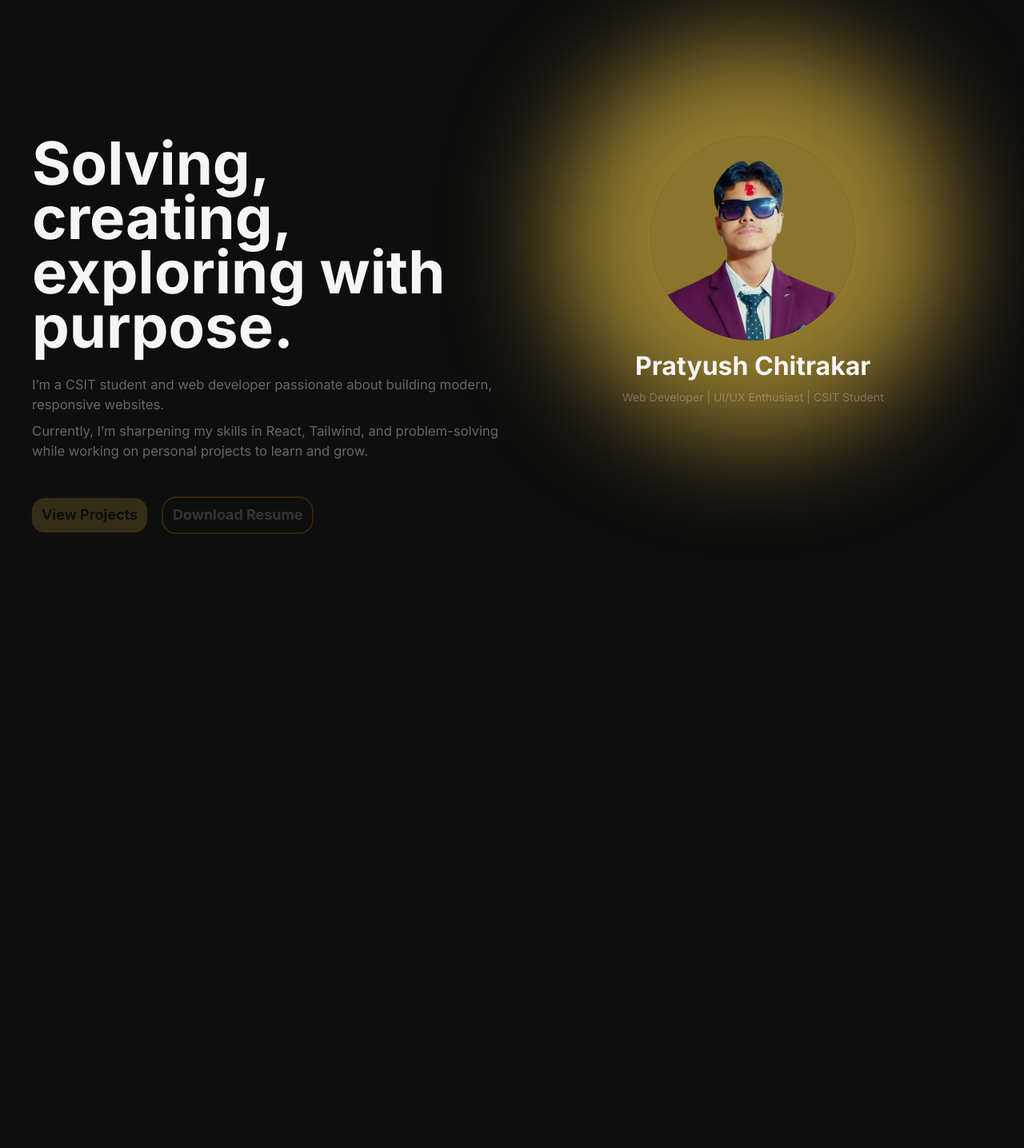
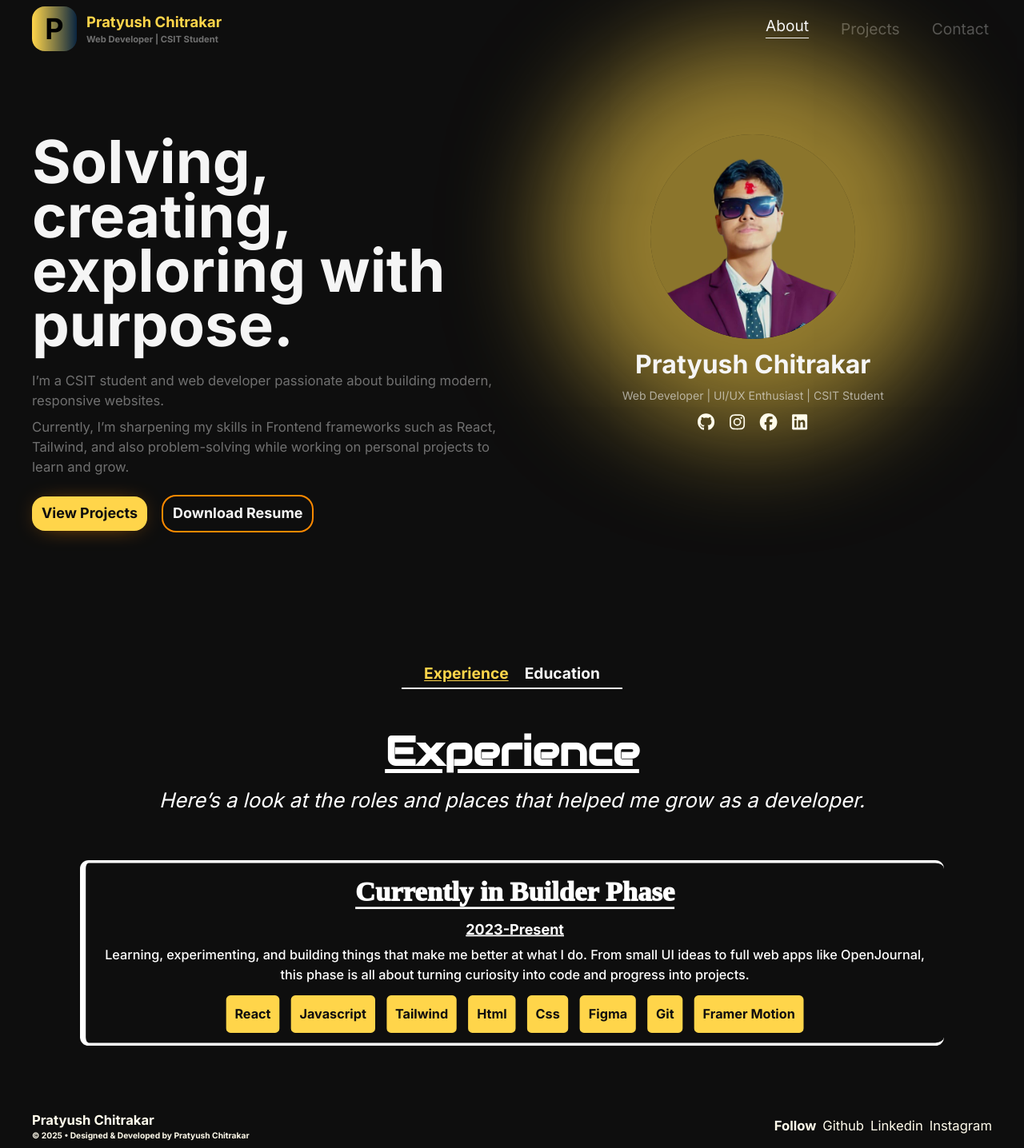
Before and after one commit to Chitrakar09/Personal_Portfolio, a React (Vite) app: page /realm/about in a window 1280 px wide. Shown: the whole page at 80% size. Before the commit the page ends 801 px from the top, so only its background shows below. Built offline with nearby package versions, Linux system fonts and the light colour scheme; a web font is replaced by a local one.

Commit message:
layout changes in About page

```diff
--- a/src/components/features/About/AboutSection.jsx
+++ b/src/components/features/About/AboutSection.jsx
@@ -36,40 +36,31 @@ function AboutSection() {
   //Variants
   const avatarVariants = {
     hiddenDesktop: {
-      scale: 0.05,
-      x: -10000,
+      opacity:0,
+      x:-150,
     },
     visibleDesktop: {
-      x: 0,
-      scale: 1,
+      opacity:1,
+      x:0,
       transition: {
-        x: {
-          type: "spring",
-          damping: 16,
-          stiffness: 50,
-          mass: 2,
-        },
-        scale: {
-          delay: 1.9,
-          duration: 1.5,
+          duration: 2.2,
           ease: "easeInOut",
-        },
       },
     },
   };
   const headingVariants = {
     hidden: {
       opacity: 0,
-      x: isDesktop ? -100 : 0,
+      x:isDesktop?150:0,
       y: isDesktop ? 0 : 30,
     },
     visible: {
       opacity: 1,
-      x: 0,
+      x:0,
       y: 0,
       transition: {
-        delay: isDesktop ? 3.5 : 0,
-        duration: isDesktop ? 1.2 : 2,
+        delay: 0,
+        duration: isDesktop?2:2,
         ease: "easeInOut",
       },
     },
@@ -83,7 +74,7 @@ function AboutSection() {
       opacity: 1,
       x: 0,
       transition: {
-        delay: 3.5,
+        delay: 2,
         duration: 1.2,
         ease: "easeInOut",
       },
@@ -97,7 +88,7 @@ function AboutSection() {
       opacity: 1,
       transition: {
         staggerChildren: 0.5,
-        delayChildren: 4.5,
+        delayChildren: 2,
       },
     },
   };
@@ -120,7 +111,7 @@ function AboutSection() {
     visible: {
       opacity: 1,
       transition: {
-        delayChildren: isDesktop ? 4.7 : 2,
+        delayChildren: 2,
         staggerChildren: 0.5,
       },
     },
@@ -144,7 +135,7 @@ function AboutSection() {
     // Main container
     <div
       id="AboutContainer"
-      className="w-full h-full px-5 md:px-10 pt-8 tablet:pt-[8vh] smLaptop:pt-[12vh] pb-[10vh] smLaptop:pb-[20vh] laptop:pb-[20vh] lgLaptop:pb-[15vh]  bg-background-dark flex flex-col lg:flex-row justify-start lg:justify-center items-center lg:items-start gap-5 lg:gap-10 xl:gap-0"
+      className="w-full h-full px-5 md:px-10 pt-[7vh] smLaptop:pt-[12vh] pb-[10vh] smLaptop:pb-[20vh] laptop:pb-[20vh] lgLaptop:pb-[15vh]  bg-background-dark flex flex-col lg:flex-row justify-start lg:justify-center items-center lg:items-start gap-5 lg:gap-10 xl:gap-0"
     >
       {/* profile container */}
       <div
@@ -222,6 +213,7 @@ function AboutSection() {
               />
             </a>
           </motion.div>
+          {/* buttons */}
         </motion.div>
       </div>
 
@@ -255,12 +247,11 @@ function AboutSection() {
             modern, responsive websites.{" "}
           </p>
           <p className="text-text-muted text-left text-[3.5dvw] tablet:text-[2.3dvw] smLaptop:text-[1.6dvw] laptop:text-[1.3dvw] lgLaptop:text-[1.19dvw] 4k:text-[1.3dvw] lg:text-left">
-            Currently, I’m sharpening my skills in React, Tailwind, and
+            Currently, I’m sharpening my skills in Frontend frameworks such as React, Tailwind, and also
             problem-solving while working on personal projects to learn and
             grow.
           </p>
         </motion.div>
-
         {/* buttons */}
         <motion.div
           variants={AboutChildVariants}
--- a/src/components/features/About/Career.jsx
+++ b/src/components/features/About/Career.jsx
@@ -1,14 +1,47 @@
-import React from 'react'
-import Experience from './Experience'
-import Education from './Education'
+import React from "react";
+import Experience from "./Experience";
+import Education from "./Education";
+import { useState } from "react";
+import {motion} from 'motion/react'
 
 function Career() {
+  const [state, setState] = useState("experience");
+
+  //Animation for tab
+
+  const tabVariants={
+    initial:{
+      opacity:0,
+      y:20
+    },
+    visible:{
+      opacity:1,
+      y:0,
+      transition:{
+        duration:1,
+        ease:"easeInOut"
+      }
+    }
+  }
   return (
-    <div id="careerContainer" className='w-full flex flex-col justify-evenly gap-20'>
-      <Experience/>
-      <Education/>
+    <div
+      id="careerContainer"
+      className="w-full flex flex-col justify-evenly items-center gap-5 mb-10"
+    >
+      <motion.div
+      variants={tabVariants}
+      initial="initial"
+      whileInView="visible"
+      viewport={{once:false,amount:1}}
+        id="tab"
+        className="bg-background-dark py-1 px-5 tablet:px-10 smLaptop:px-7 text-text-light flex text-[4vw] tablet:text-[3.5vw] smLaptop:text-[2vw] laptop:text-[1.5vw] font-bold gap-5 border-b-2"
+      >
+        <button onClick={() => (setState("experience"))} className={(state==="experience")?' text-primary-golden transition-all delay-75 underline underline-offset-2':null}>Experience</button>
+        <button onClick={() => setState("education")} className={(state==="education")?' text-primary-golden transition-all delay-75 underline underline-offset-2':null}>Education</button>
+      </motion.div>
+      {state === "experience" ? <Experience /> : <Education />}
     </div>
-  )
+  );
 }
 
-export default Career
+export default Career;
--- a/src/components/features/About/Experience.jsx
+++ b/src/components/features/About/Experience.jsx
@@ -51,7 +51,7 @@ function Experience() {
       initial="initial"
       whileInView="visible"
       viewport={{ once: false }}
-      className="w-full bg-background-dark text-white px-5 md:px-10 py-5 flex flex-col gap-2 tablet:gap-2 rounded-t-3xl border-t-4 border-amber-50"
+      className="w-full bg-background-dark text-white px-5 md:px-10 py-5 flex flex-col gap-2 tablet:gap-2"
     >
       <div id="headingContainer" className="w-full flex flex-col items-center">
         <motion.h1
@@ -75,6 +75,7 @@ function Experience() {
         {experiences.map((experience, i) => (
           <div key={i} className="w-full">
             <CareerCard
+              use="experience"
               title={experience.title}
               date={experience.date}
               details={experience.details}
--- a/src/components/layout/Footer.jsx
+++ b/src/components/layout/Footer.jsx
@@ -1,11 +1,11 @@
 import React from "react";
-import { useMediaQuery } from "@mui/material";
 function Footer() {
-  const isDesktop = useMediaQuery("(min-width:1024px)");
+  const dateObj= new Date();
+  const year= dateObj.getFullYear();
   return (
     <div
       id="footer"
-      className="w-full rounded-t-[1.25rem] py-2 px-5 md:px-10 mt-5 flex justify-between items-center bg-background-dark border-t-4 border-amber-50 text-amber-50"
+      className="w-full py-2 px-5 md:px-10 flex justify-between items-center bg-background-dark text-amber-50"
     >
       <div
         id="copyright"
@@ -15,7 +15,7 @@ function Footer() {
           Pratyush Chitrakar
         </span>
         <span className="text-[3vw] md:text-[1.5vw] laptop:text-[0.8vw] font-bold flex flex-wrap">
-          © 2025 • Designed & Developed by Pratyush Chitrakar
+          © {`${year}`} • Designed & Developed by Pratyush Chitrakar
         </span>
       </div>
       <div
--- a/src/components/layout/Header.jsx
+++ b/src/components/layout/Header.jsx
@@ -1,26 +1,27 @@
 import React from "react";
-import { NavLink } from "react-router";
+import { NavLink,useLocation } from "react-router";
 import { motion } from "motion/react";
 import { useMediaQuery } from "@mui/material";
 
 function Header() {
   const isDesktop = useMediaQuery("(min-width:1024px)");
+  const location= useLocation();
   return (
     <motion.div
-      initial={{
+      initial={location.pathname==="/realm/about"&&{
         y: -1000,
       }}
-      animate={{
+      animate={location.pathname==="/realm/about"&&{
         y: 0,
         transition: {
-          delay: isDesktop?5.5:2.6,
+          delay: isDesktop?2.65:2.6,
           type: "spring",
-          damping: 16,
-          stiffness: 120,
+          damping: isDesktop?20:18,
+          stiffness: 100,
         },
       }}
       id="header"
-      className="bg-background-dark px-5 md:px-10 py-2 w-full flex flex-col md:flex-row justify-center md:justify-center items-center gap-5 rounded-b-3xl border-b-2 border-accent-amber"
+      className="px-5 md:px-10 py-2 w-full flex flex-col md:flex-row justify-center md:justify-center items-center gap-5"
     >
       <div
         id="intro"
--- a/src/components/ui/CareerCard.jsx
+++ b/src/components/ui/CareerCard.jsx
@@ -1,50 +1,64 @@
 import React from "react";
 import { useState } from "react";
-import {motion} from 'motion/react'
+import { motion } from "motion/react";
 
 function CareerCard({
+  use = "",
   val = Number,
   title = "",
   date = "",
   details = "",
   tech = [],
-  borderColor="primary-golden"
+  borderColor = "primary-golden",
 }) {
-
   //initial values
   const border =
-    val % 2 === 0
-      ? `border-b-4 border-t-4 border-l-8 border-l-${borderColor}`
-      : `border-t-4 border-b-4 border-r-8 border-r-${borderColor}`;
-
+    use === "experience"
+      ? val % 2 === 0
+        ? `border-b-4 border-t-4 border-l-8`
+        : `border-t-4 border-b-4 border-r-8`
+      : "border-b-4";
 
   //animation
-  const animationDirection=val%2===0?-70:70;
-  const containerVariants={
-    initial:{
-      opacity:0,
-      x:animationDirection,
+  const animationDirection = val % 2 === 0 ? -70 : 70;
+  const containerVariants = {
+    initial: {
+      opacity: 0,
+      x: animationDirection,
     },
-    visible:{
-      opacity:1,
-      x:0,
-      transition:{
-        duration:1,
-        ease:"easeInOut"
-      }
-    }
-  }
-
+    visible: {
+      opacity: 1,
+      x: 0,
+      transition: {
+        duration: 1,
+        ease: "easeInOut",
+      },
+    },
+  };
 
   return (
     <motion.div
       variants={containerVariants}
       initial="initial"
       whileInView="visible"
-      viewport={{once:false,amount:0}}
-      whileHover={{scale:1.15,transition:{duration:0.5, ease:"easeInOut"}}}
-      whileTap={{scale:1.15,transition:{duration:0.5, ease:"easeInOut"}}}
-      className={` w-full p-3 lgLaptop:px-8 lgLaptop:pb-8 ${border} scale-90 rounded-xl flex flex-col gap-2`}
+      viewport={{ once: false, amount: 0 }}
+      whileHover={
+        use === "experience" && {
+          scale: 1.15,
+          transition: { duration: 0.5, ease: "easeInOut" },
+        }
+      }
+      whileTap={
+        use === "experience" && {
+          scale: 1.15,
+          transition: { duration: 0.5, ease: "easeInOut" },
+        }
+      }
+      className={` w-full p-3 lgLaptop:px-8 lgLaptop:pb-8 ${border} ${
+        use === "experience" ? "scale-90" : null
+      } ${
+        use === "experience" ? "rounded-xl" : null
+      } flex flex-col gap-2 bg-background-dark text-center`}
     >
       <div id="title">
         <h1 className="font-[1000] text-[7vw] tablet:text-[6vw] smLaptop:text-[5.5vw] laptop:text-[3vw] 4k:text-[3.5vw] laptop:underline-offset-8 font-title underline underline-offset-3">
@@ -61,10 +75,13 @@ function CareerCard({
         id="about"
         className="w-full flex flex-col gap-1 tablet:gap-3 lgLaptop:gap-4"
       >
-          {details&&<p className="font-medium tablet:text-xl smLaptop:text-2xl laptop:text-lg lgLaptop:text-[1.3vw] 4k:text-[1.57vw]">
+        {details && (
+          <p className="font-medium tablet:text-xl smLaptop:text-2xl laptop:text-lg lgLaptop:text-[1.3vw] 4k:text-[1.57vw]">
             {details}
-          </p>}
-          {tech&&<div id="tech" className="w-full flex gap-3 flex-wrap">
+          </p>
+        )}
+        {tech && (
+          <div id="tech" className="w-full flex gap-3 flex-wrap justify-center">
             {tech.map((tools, i) => (
               <button
                 key={i}
@@ -74,9 +91,9 @@ function CareerCard({
                 {tools}
               </button>
             ))}
-          </div>}
           </div>
-
+        )}
+      </div>
     </motion.div>
   );
 }
--- a/src/pages/About.jsx
+++ b/src/pages/About.jsx
@@ -1,5 +1,5 @@
 import React from 'react'
-import { AboutSection, Career } from '@/components'
+import { AboutSection, Career,Footer } from '@/components'
 import { useSelector } from 'react-redux'
 
 function About() {
@@ -7,9 +7,10 @@ function About() {
   return (
     <div
 
-    id='aboutPage' className='w-full h-full flex flex-col'>
+    id='aboutPage' className='w-full flex flex-col'>
       <AboutSection/>
       {hasAnimated&&<Career/>}
+      {hasAnimated&& <Footer />}
       </div>
   )
 }
--- a/src/pages/LandingPage.jsx
+++ b/src/pages/LandingPage.jsx
@@ -32,11 +32,11 @@ function LandingPage() {
   };
   const infoChildVariants = {
     hidden: {
-      x: 20,
+      y: 20,
       opacity: 0,
     },
     visible: {
-      x: 0,
+      y: 0,
       opacity: 1,
       transition: {
         duration: 1,
@@ -81,7 +81,7 @@ function LandingPage() {
         <motion.p
           variants={infoChildVariants}
           id="title"
-          className="font-bold text-[16px] ls:text-lg md:text-sm lg:text-xl text-text-light m-0"
+          className="font-bold text-[16px] ls:text-lg md:text-sm lg:text-xl text-text-light mt-3"
         >
           Web Developer | UI/UX Enthusiast | CSIT Student
         </motion.p>
--- a/src/pages/MainPage.jsx
+++ b/src/pages/MainPage.jsx
@@ -1,15 +1,12 @@
 import React from 'react'
-import { Footer, Header } from '@/components'
+import { Header } from '@/components'
 import { Outlet } from 'react-router'
-import { useSelector } from 'react-redux';
 
 function MainPage() {
-  const hasAnimated=useSelector((state)=>state.checkForAnimated.hasAnimated);
   return (
-    <div id='mainContainer' className='w-full flex flex-col justify-between items-center'>
+    <div id='mainContainer' className='w-full h-full flex flex-col justify-between items-center'>
       <Header />
       <Outlet />
-      {hasAnimated&& <Footer />}
     </div>
 
   )
```
Also changed, not shown: src/components/features/About/Education.jsx (+3 -4 lines), src/pages/Projects.jsx (+11 -1 lines). Lines whose indentation alone changed are shown as unchanged.
